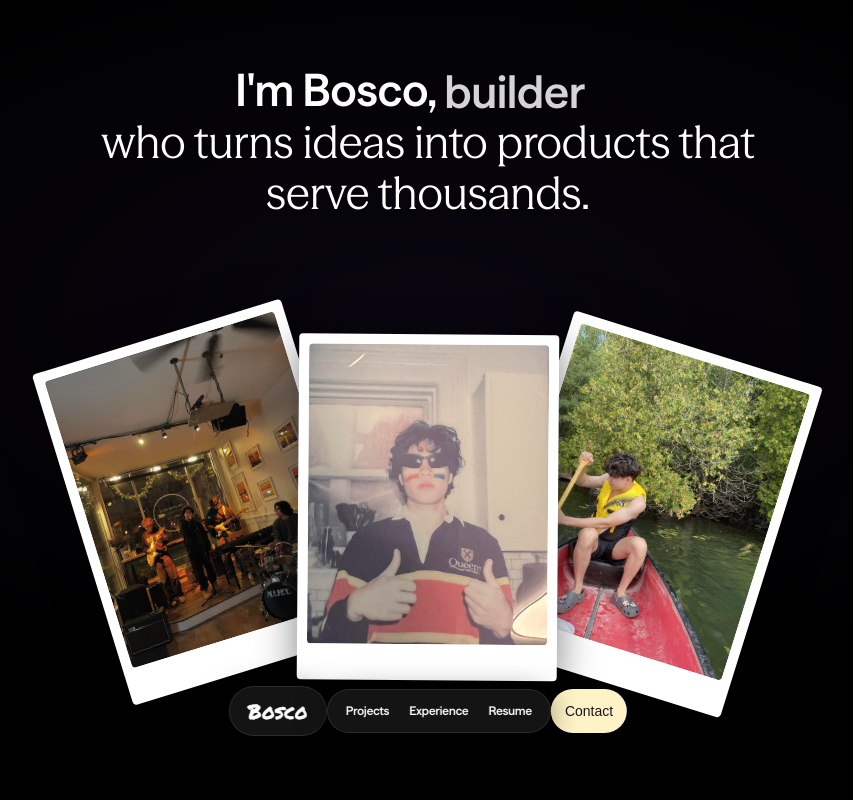
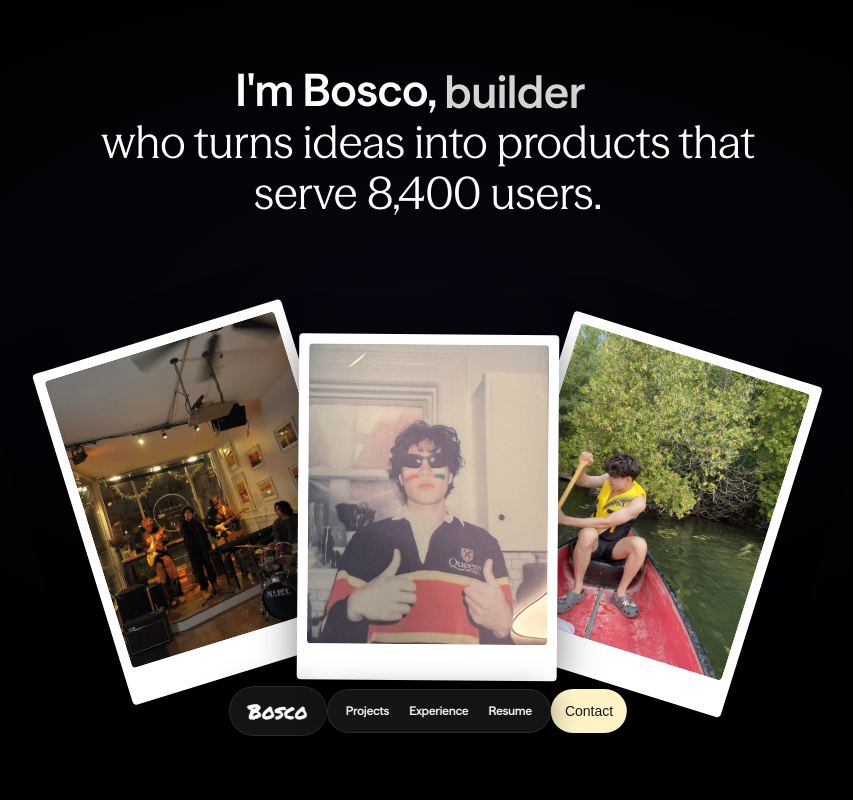
Before and after one commit to boscocng/2026Portfolio, a Next.js app: page / in a window 1280 px wide. Shown: the top 800 px of the page, without its empty margins (212-1065 px from the left). Built offline with nearby package versions, Linux system fonts and the light colour scheme; a web font is replaced by a local one.

Commit message:
feat: add live user counter to hero tagline
Replace the static "thousands" with a counter that starts at 8,400 and
actually climbs 1-5 times per random 1-10 minute window. Only the digits
animate on each tick.

```diff
--- a/src/app/page.tsx
+++ b/src/app/page.tsx
@@ -8,6 +8,7 @@ import Experience from "@/components/Experience";
 import PolaroidFan from "@/components/PolaroidFan";
 import Contact from "@/components/Contact";
 import Footer from "@/components/Footer";
+import ServeCount from "@/components/ServeCount";
 
 const roles = ["engineer", "student", "builder", "leader", "musician"];
 
@@ -66,7 +67,7 @@ export default function Home() {
             </span>
             <br />
             <span style={{ fontFamily: "var(--font-season-mix)" }}>
-              serve thousands.
+              serve <ServeCount />
             </span>
           </h1>
         </motion.div>
--- /dev/null
+++ b/src/components/ServeCount.tsx
@@ -0,0 +1,54 @@
+"use client";
+
+import { useEffect, useState } from "react";
+import { motion, AnimatePresence } from "framer-motion";
+
+const START_COUNT = 8400;
+
+const randInt = (min: number, max: number) =>
+  Math.floor(Math.random() * (max - min + 1)) + min;
+
+export default function ServeCount() {
+  const [count, setCount] = useState(START_COUNT);
+
+  // ── Live counter: actually climbs 1–5 times every 1–10 minutes ──
+  useEffect(() => {
+    const timeouts: ReturnType<typeof setTimeout>[] = [];
+
+    const scheduleWindow = () => {
+      const windowMs = randInt(1, 10) * 60_000; // a random 1–10 minute window
+      const bumps = randInt(1, 5); // with 1–5 increments inside it
+
+      // fire each increment at a random moment within the window
+      for (let i = 0; i < bumps; i++) {
+        timeouts.push(
+          setTimeout(() => setCount((c) => c + 1), randInt(0, windowMs)),
+        );
+      }
+      // when the window closes, plan the next one
+      timeouts.push(setTimeout(scheduleWindow, windowMs));
+    };
+
+    scheduleWindow();
+    return () => timeouts.forEach(clearTimeout);
+  }, []);
+
+  return (
+    <span className="whitespace-nowrap">
+      {/* only the digits animate on each tick; the label stays put */}
+      <AnimatePresence mode="wait" initial={false}>
+        <motion.span
+          key={count}
+          className="inline-block align-baseline"
+          initial={{ opacity: 0, y: "0.3em" }}
+          animate={{ opacity: 1, y: 0 }}
+          exit={{ opacity: 0, y: "-0.3em" }}
+          transition={{ duration: 0.35, ease: [0.25, 0.46, 0.45, 0.94] }}
+        >
+          {count.toLocaleString("en-US")}
+        </motion.span>
+      </AnimatePresence>{" "}
+      users.
+    </span>
+  );
+}
```
